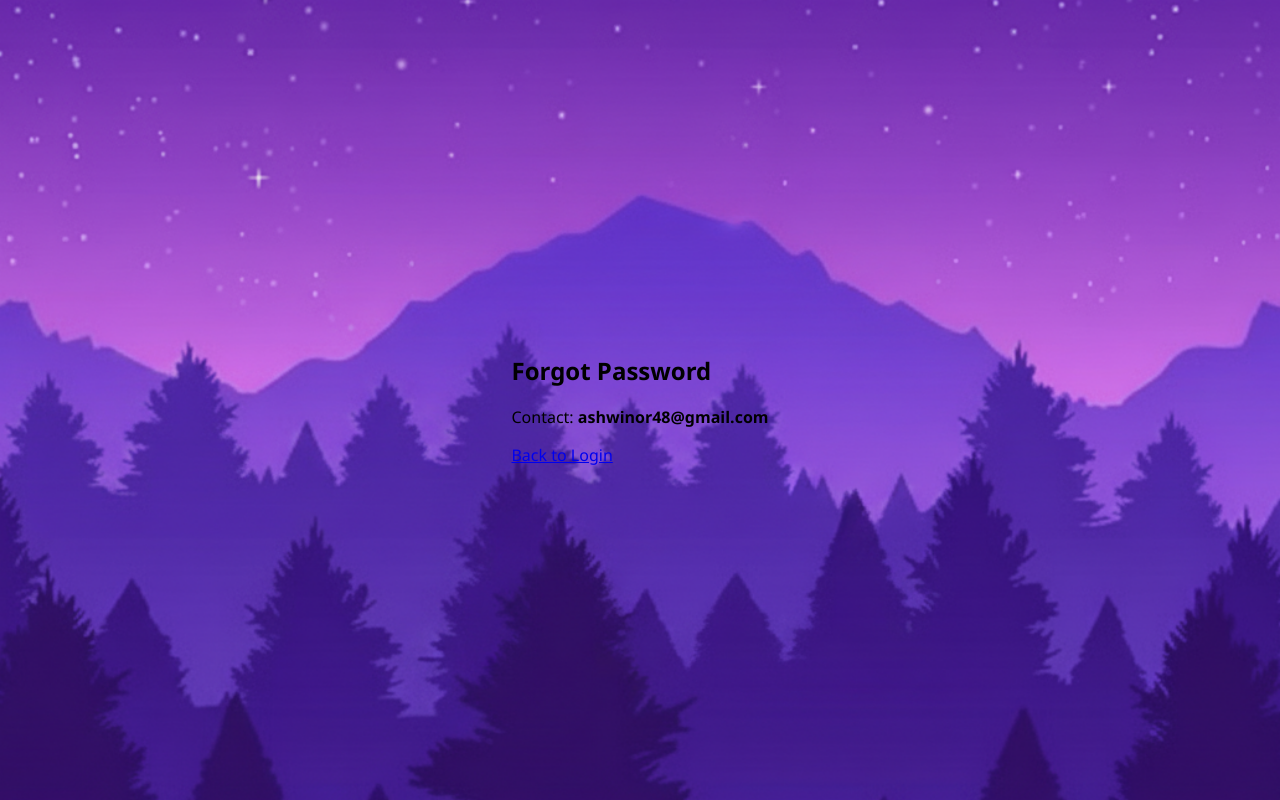
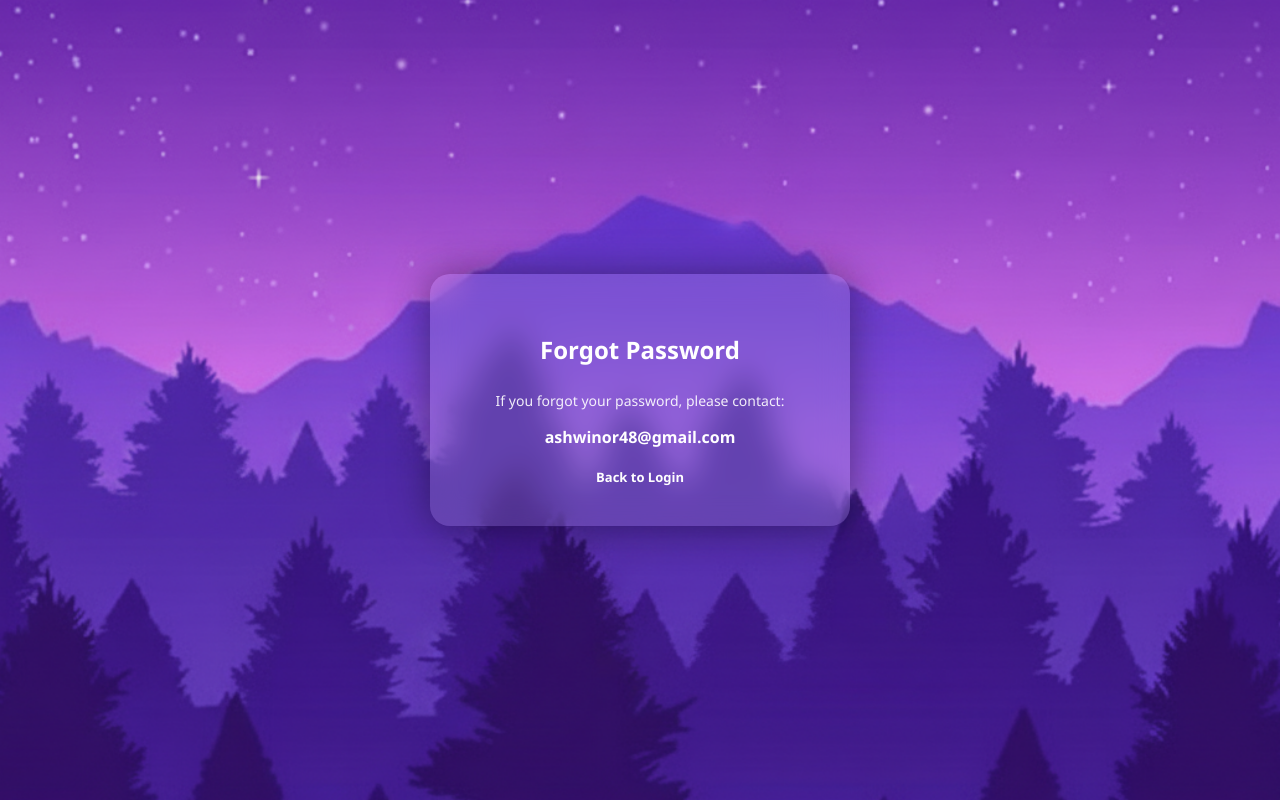
Before and after one commit to Ashwinor/talkk, a Flask app: template templates/forgot.html in a window 1280 px wide. Run offline with Flask 3, Linux system fonts and the light colour scheme; the template is opened without the code that fills it, so the values that code supplies are empty.

Commit message:
Style forgot password page with glass UI

```diff
--- a/templates/forgot.html
+++ b/templates/forgot.html
@@ -1,15 +1,25 @@
 <!DOCTYPE html>
 <html>
 <head>
-    <title>Forgot Password</title>
-    <link rel="stylesheet" href="{{ url_for('static', filename='style.css') }}">
+<title>Talkk - Forgot Password</title>
+<link rel="stylesheet" href="/static/style.css">
 </head>
-<body class="purple-bg">
+<body>
 
-<div class="card">
+<div class="auth-card">
     <h2>Forgot Password</h2>
-    <p>Contact: <b>ashwinor48@gmail.com</b></p>
-    <a href="/login">Back to Login</a>
+
+    <p style="font-size:14px;opacity:0.9;">
+        If you forgot your password, please contact:
+    </p>
+
+    <p style="font-size:16px;font-weight:bold;">
+        ashwinor48@gmail.com
+    </p>
+
+    <div class="link" style="margin-top:20px;">
+        <a href="/login">Back to Login</a>
+    </div>
 </div>
 
 </body>
```
